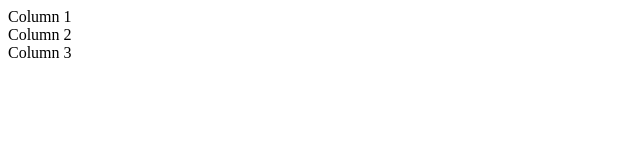
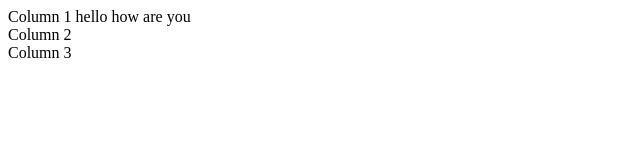
Before and after one commit to elabotL/coursera, a plain HTML site: page index.html in a window 1280 px wide. Shown: the whole page, without its empty margins (0-640 px from the left). Drawn offline with Linux system fonts and the light colour scheme.

Commit message:
A small change to test browser synce

```diff
--- a/index.html
+++ b/index.html
@@ -5,7 +5,7 @@
     <title>This is the assignment for Module 2</title>
 </head>
 <body>
-    <section>Column 1</section>
+    <section>Column 1 hello how are you</section>
     <section>Column 2</section>
     <section>Column 3</section>
 
```
